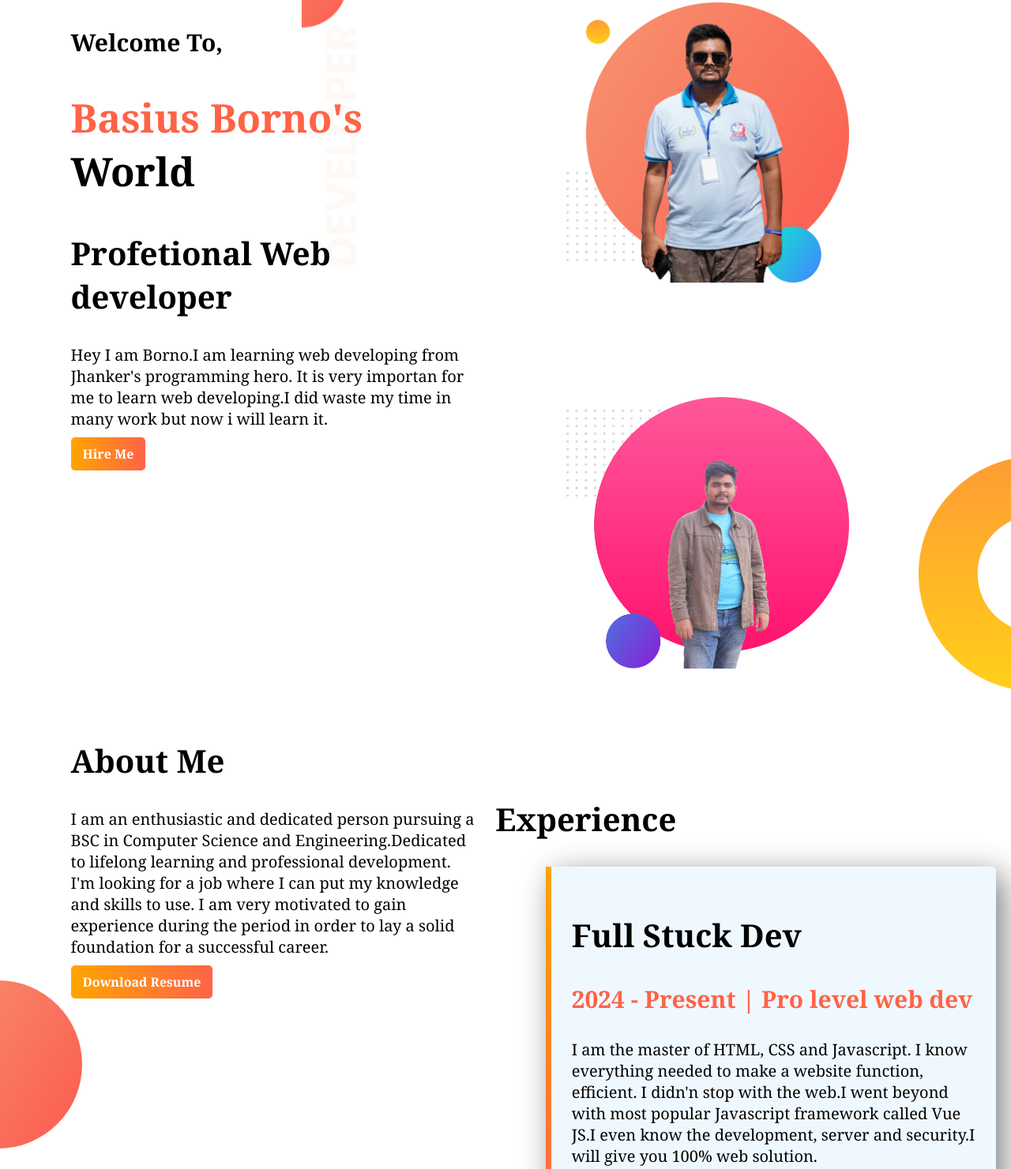
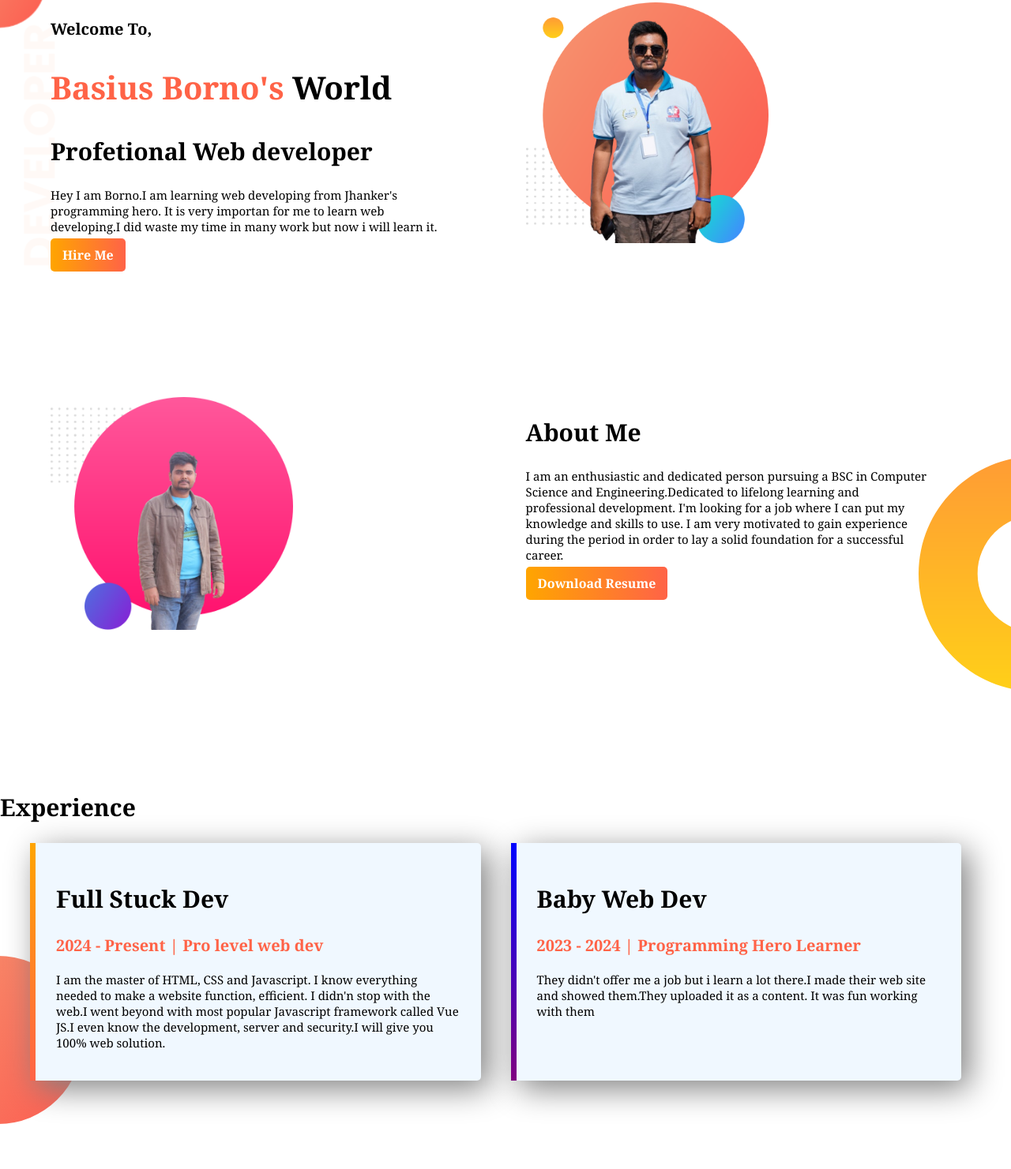
Before and after one commit to graphicchef/mywebsite, a plain HTML site: page index.html in a window 1280 px wide. Shown: the part 23-1504 px from the top of the page at 79% size. Drawn offline with Linux system fonts and the light colour scheme.

Commit message:
2rd commit

```diff
--- a/style.css
+++ b/style.css
@@ -3,16 +3,16 @@
     font-family: Georgia, 'Times New Roman', Times, serif;
 }
 h1{
-    font-size: 50px;
+    font-size: 40px;
 }
 h2{
-    font-size: 40px;
+    font-size: 30px;
 }
 h3{
-    font-size: 30px;
+    font-size: 20px;
 }
 p{
-    font-size: 20px;
+    font-size: 15px;
 }
 .color-word{
     color: tomato;
@@ -20,16 +20,15 @@
 .mui{
     width: 40%;
     float: left;
-    margin-left: 5%;
+    margin-left: 3%;
     padding: 2%;
 }
 .mui img{
-    width: 70%;
+    width: 60%;
 }
 .bg-banner{
     background-image: url("image/top-banner.png");
     background-repeat: no-repeat;
-    background-position: right;
 }
 section{
     height: 500px;
@@ -51,7 +50,7 @@
 .exp{
     box-shadow: 10px 10px 40px gray;
     border-radius: 5px;
-    height: 80%;
+    height: 50%;
     background-color: aliceblue;
 }
 .experience-area{
```
